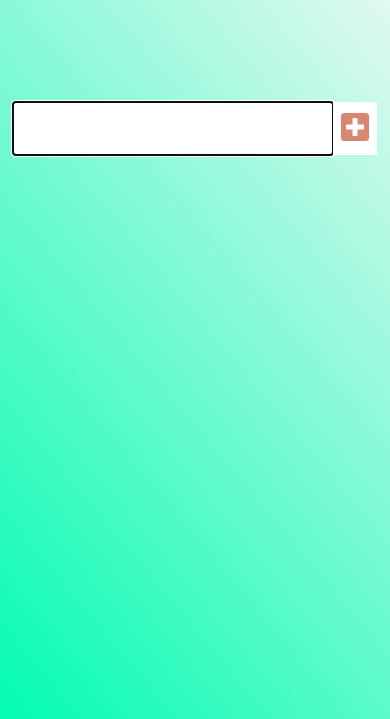
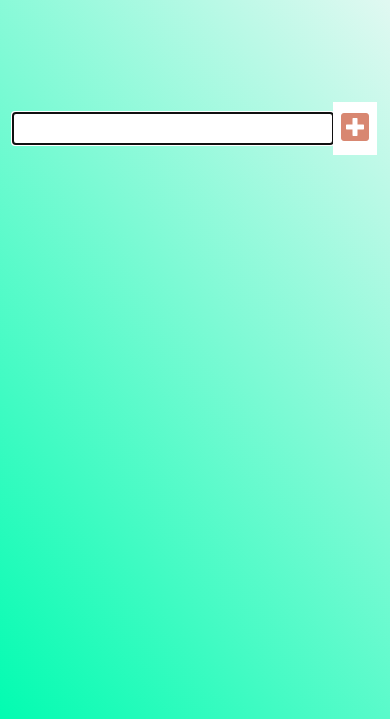
Before and after one commit to badHackr/badHacker.github.io, a plain HTML site: page index.html in a window 390 px wide. Shown: the part 125-844 px from the top of the page. Drawn offline with Linux system fonts and the light colour scheme.

Commit message:
Update style.css

```diff
--- a/style.css
+++ b/style.css
@@ -141,21 +141,9 @@
         @media screen and (max-width:600px) {
             form input {
                 width: 20rem;
+                font-size: 0.8rem;
             }
             .select {
                 display: none;
             }
         }
-        /*
-        form button {
-            width: 2rem;
-            padding: 1rem;
-        }
-
-
-
-        .select::after {
-            width: 1%;
-            top: 4rem;
-            padding: 1.2rem;
-        } */
```
